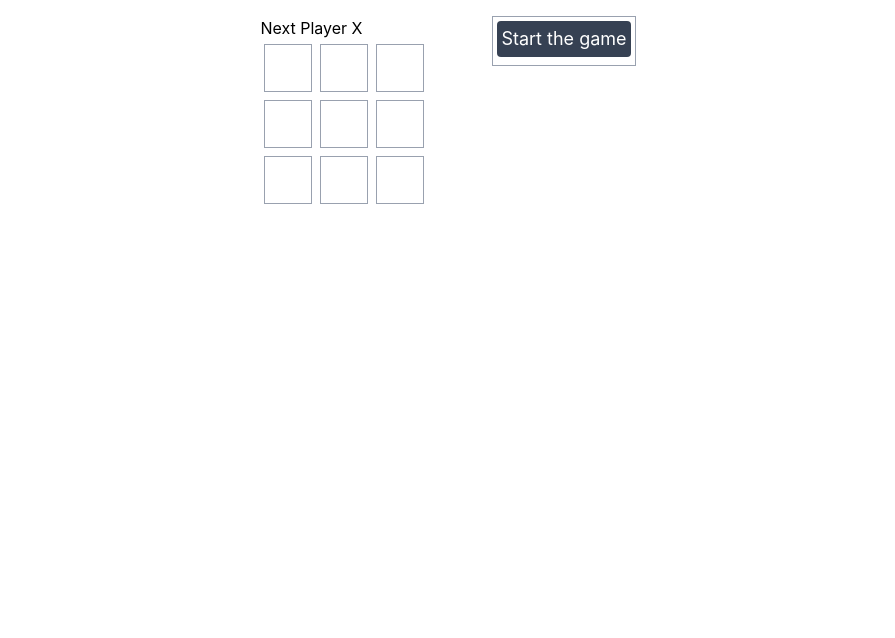
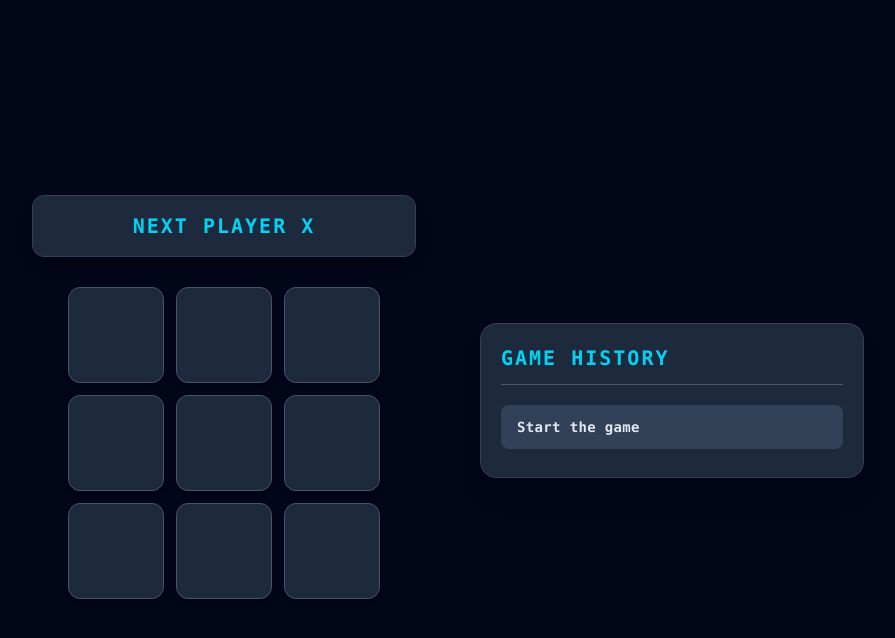
Before and after one commit to sasamir10/tic-tac-toe, a React (Vite) app: page / in a window 1280 px wide. Shown: the top 638 px of the page, without its empty margins (192-1087 px from the left). Built offline with nearby package versions, Linux system fonts and the light colour scheme.

Commit message:
style: enhance tic-tac-toe UI with dark arcade theme and gaming typography

```diff
--- a/src/App.jsx
+++ b/src/App.jsx
@@ -55,8 +55,11 @@ function Board({ isNext, squares, onPlay }) {
 
     return (
         <>
-            <div>{status}</div>
-            <div className="flex">
+            <div className="mb-6 rounded-xl border border-slate-700 bg-slate-800 px-6 py-4 text-center font-mono text-xl font-bold uppercase tracking-widest text-cyan-400 shadow-lg">
+                {status}
+            </div>
+
+            <div className="flex justify-center">
                 <Square
                     value={squares[0]}
                     onSquareClick={() => clickedFunction(0)}
@@ -71,7 +74,7 @@ function Board({ isNext, squares, onPlay }) {
                 />
             </div>
 
-            <div className="flex">
+            <div className="flex justify-center">
                 <Square
                     value={squares[3]}
                     onSquareClick={() => clickedFunction(3)}
@@ -86,7 +89,7 @@ function Board({ isNext, squares, onPlay }) {
                 />
             </div>
 
-            <div className="flex">
+            <div className="flex justify-center">
                 <Square
                     value={squares[6]}
                     onSquareClick={() => clickedFunction(6)}
@@ -134,27 +137,34 @@ export default function Game() {
             description = `Start the game`;
         }
         return (
-            <li
-                key={move}
-                className="bg-gray-700 text-white mb-1 p-1 rounded-sm"
-            >
-                <button onClick={() => jumpTo(move)}>{description}</button>
+            <li key={move} className="mb-2 list-none">
+                <button
+                    onClick={() => jumpTo(move)}
+                    className="w-full rounded-lg bg-slate-700 px-4 py-3 text-left font-mono text-sm font-semibold tracking-wide text-slate-200 transition-all duration-200 hover:bg-cyan-500 hover:text-slate-950"
+                >
+                    {description}
+                </button>
             </li>
         );
     });
 
     return (
         <>
-            <div className="flex justify-center p-4">
-                <div className="mr-16">
+            <div className="flex min-h-screen flex-col items-center justify-center bg-slate-950 px-4 py-10 font-mono text-white md:flex-row md:gap-16">
+                <div className="mb-8 w-full max-w-sm md:mb-0">
                     <Board
                         isNext={isNext}
                         squares={currentSquares}
                         onPlay={handlePlay}
                     />
                 </div>
-                <div>
-                    <ol className="border border-gray-400 p-1 text-lg">
+
+                <div className="w-full max-w-sm rounded-2xl border border-slate-700 bg-slate-800 p-5 shadow-xl">
+                    <h2 className="mb-5 border-b border-slate-600 pb-3 font-mono text-xl font-bold uppercase tracking-widest text-cyan-400">
+                        Game History
+                    </h2>
+
+                    <ol className="max-h-80 space-y-1 overflow-y-auto">
                         {moves}
                     </ol>
                 </div>
--- a/src/components/Square.jsx
+++ b/src/components/Square.jsx
@@ -2,7 +2,7 @@ export default function Square({ value, onSquareClick }) {
     return (
         <>
             <button
-                className="bg-white border border-gray-400 h-12 w-12 m-1 leading-9 text-lg cursor-pointer"
+                className="m-1.5 h-20 w-20 cursor-pointer rounded-xl border border-slate-600 bg-slate-800 font-mono text-4xl font-black tracking-wider text-cyan-400 shadow-md transition-all duration-200 hover:border-cyan-400 hover:bg-slate-700 hover:shadow-lg focus:outline-none focus:ring-2 focus:ring-cyan-400 sm:h-24 sm:w-24"
                 onClick={onSquareClick}
             >
                 {value}
```
